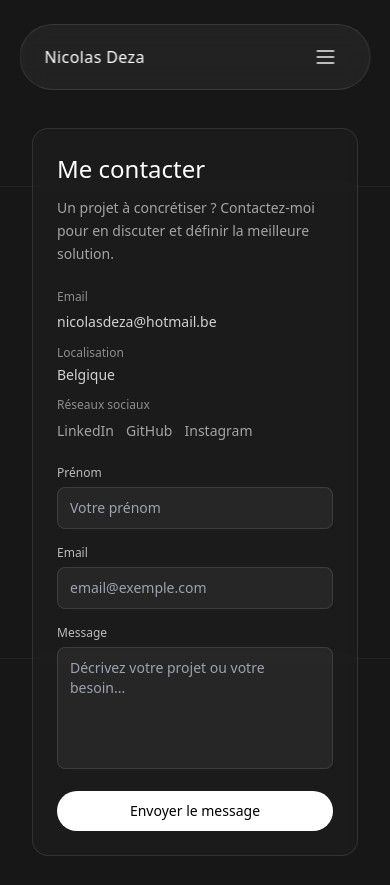
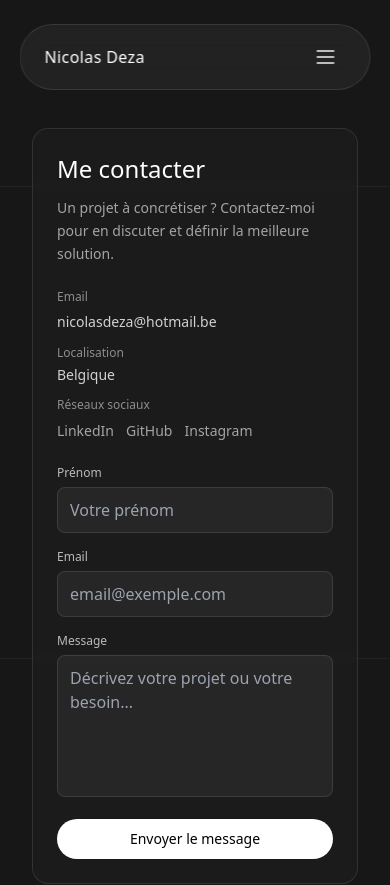
Before and after one commit to NicolasDeza/portfolio, a Nuxt app: page /contact in a window 390 px wide. Shown: the top 885 px of the page. Built offline with nearby package versions, Linux system fonts and the light colour scheme; a web font is replaced by a local one.

Commit message:
Zoom mobile /  16 px partout input

```diff
--- a/app/components/ContactForm.vue
+++ b/app/components/ContactForm.vue
@@ -116,7 +116,7 @@ const submit = async () => {
             v-model="form.name"
             type="text"
             placeholder="Votre prénom"
-            class="w-full rounded-lg bg-white/5 border border-white/10 px-3 sm:px-4 py-2.5 sm:py-3 text-sm outline-none focus:border-white/30 focus:ring-2 focus:ring-white/20 transition"
+            class="w-full rounded-lg bg-white/5 border border-white/10 px-3 sm:px-4 py-2.5 sm:py-3 text-base outline-none focus:border-white/30 focus:ring-2 focus:ring-white/20 transition"
             :class="{ 'border-red-500/50': errors.name }"
           />
           <p v-if="errors.name" class="text-xs text-red-400 mt-1">
@@ -134,7 +134,7 @@ const submit = async () => {
             v-model="form.email"
             type="email"
             placeholder="email@exemple.com"
-            class="w-full rounded-lg bg-white/5 border border-white/10 px-3 sm:px-4 py-2.5 sm:py-3 text-sm outline-none focus:border-white/30 focus:ring-2 focus:ring-white/20 transition"
+            class="w-full rounded-lg bg-white/5 border border-white/10 px-3 sm:px-4 py-2.5 sm:py-3 text-base outline-none focus:border-white/30 focus:ring-2 focus:ring-white/20 transition"
             :class="{ 'border-red-500/50': errors.email }"
           />
           <p v-if="errors.email" class="text-xs text-red-400 mt-1">
@@ -151,7 +151,7 @@ const submit = async () => {
             id="message"
             v-model="form.message"
             rows="5"
-            class="w-full rounded-lg bg-white/5 border border-white/10 px-3 sm:px-4 py-2.5 sm:py-3 text-sm outline-none resize-none focus:border-white/30 focus:ring-2 focus:ring-white/20 transition"
+            class="w-full rounded-lg bg-white/5 border border-white/10 px-3 sm:px-4 py-2.5 sm:py-3 text-base outline-none resize-none focus:border-white/30 focus:ring-2 focus:ring-white/20 transition"
             :class="{ 'border-red-500/50': errors.message }"
             placeholder="Décrivez votre projet ou votre besoin..."
           />
```
